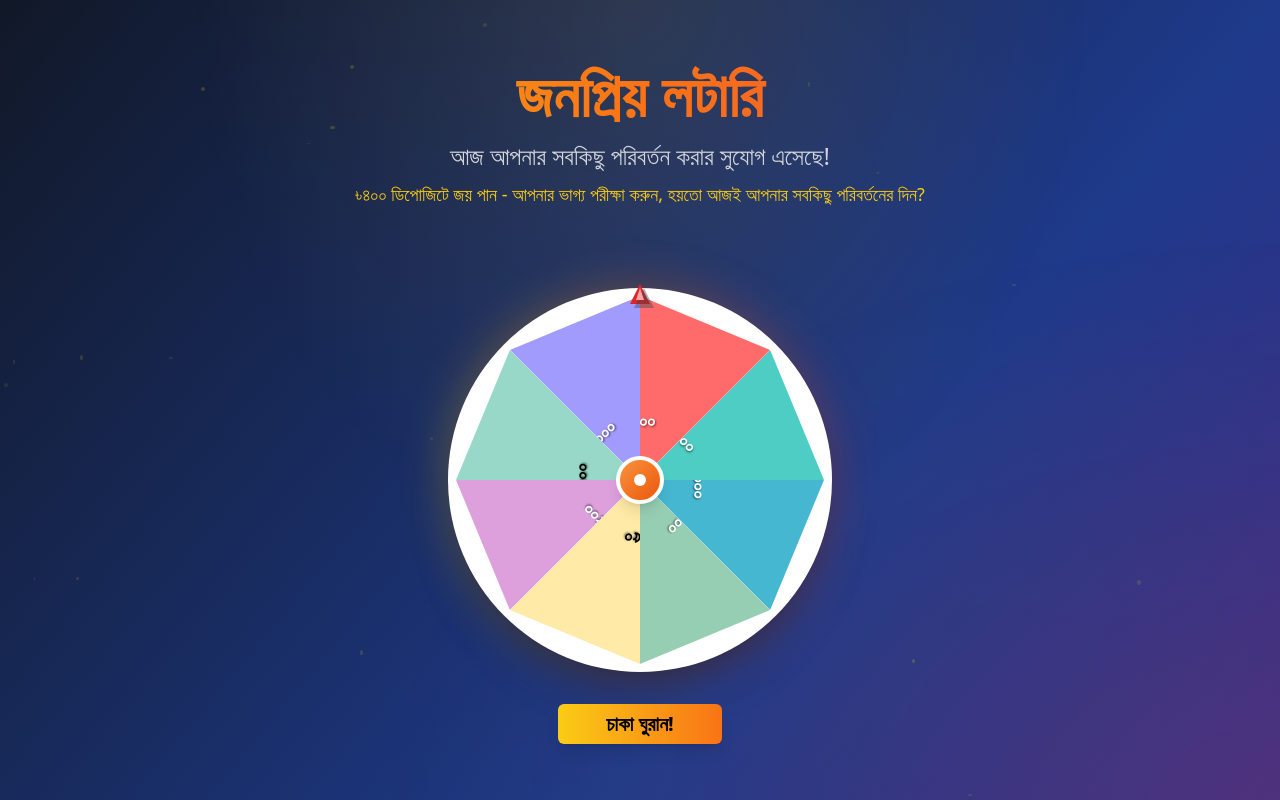
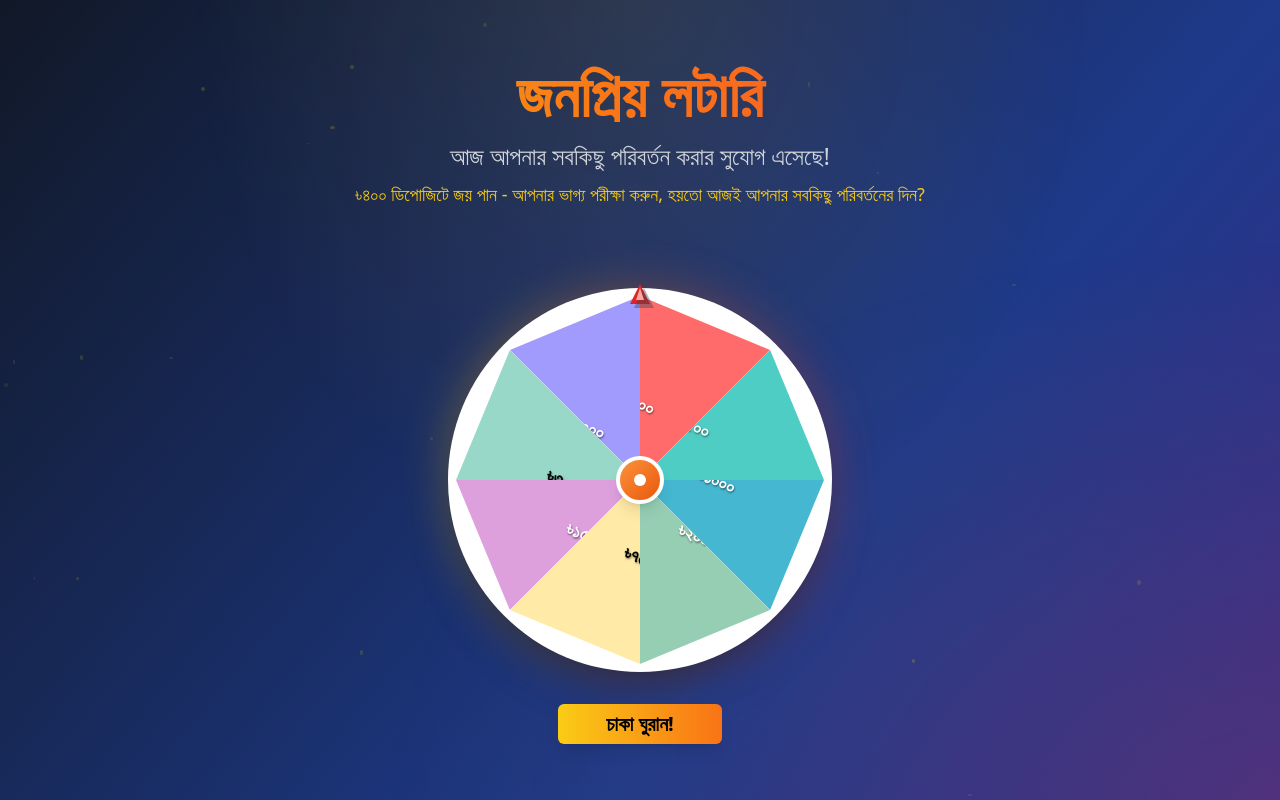
Before and after one commit to Bug1488/bangla-prize-wheel-land, a React (Vite) app: page / in a window 1280 px wide. Shown: the top 800 px of the page. Built offline with nearby package versions, Linux system fonts and the light colour scheme.

Commit message:
Revert wheel and adjust prize display
Reverts the wheel to the initial design and adjusts the display of prize amounts to prevent overlap.

```diff
--- a/src/components/SpinWheel.tsx
+++ b/src/components/SpinWheel.tsx
@@ -101,13 +101,15 @@ const SpinWheel = () => {
                         style={{ backgroundColor: prize.color }}
                       >
                         <div
-                          className="absolute font-bold text-lg"
+                          className="absolute font-bold text-lg flex items-center justify-center"
                           style={{
-                            top: '30%',
+                            top: '25%',
                             left: '50%',
-                            transform: 'translateX(-50%)',
+                            transform: `translateX(-50%) rotate(${-angle + (segmentAngle / 2)}deg)`,
                             color: prize.textColor,
-                            textShadow: '1px 1px 2px rgba(0,0,0,0.5)'
+                            textShadow: '1px 1px 2px rgba(0,0,0,0.5)',
+                            width: '80px',
+                            height: '30px'
                           }}
                         >
                           {prize.text}
```
